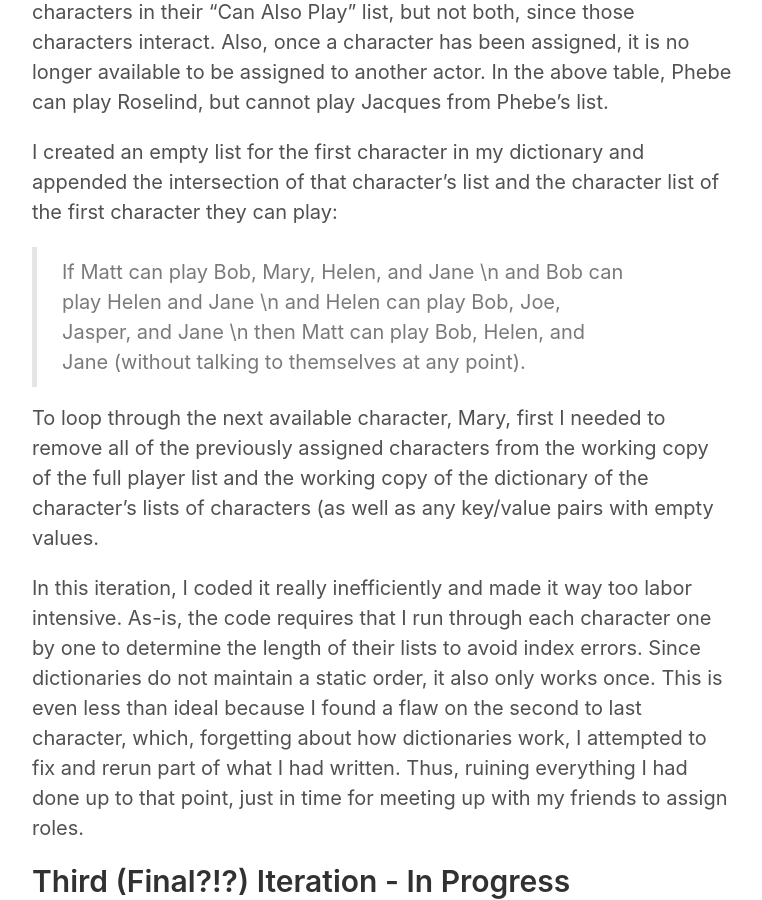
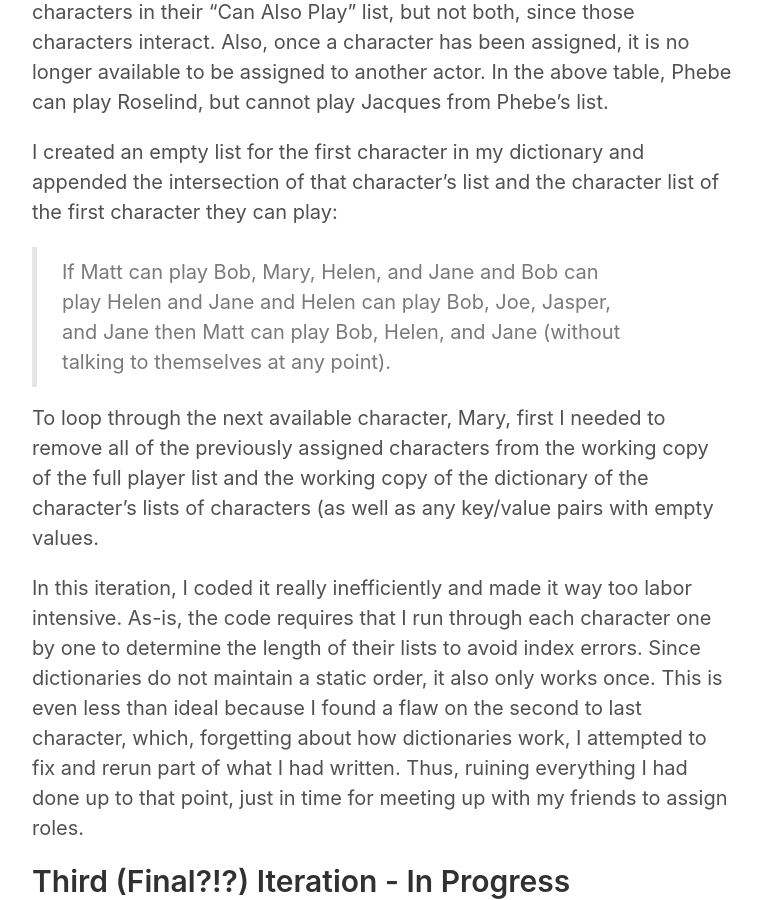
Before and after one commit to randominternetname/randominternetname.github.io, a Jekyll site: the page built from _posts/2020-06-05-Shakespeare.md, in a window 1280 px wide and 900 px high, scrolled down 1623 px. Shown: the whole window, without its empty margins (258-1020 px from the left). Built offline with Jekyll 4.4.1, drawn with Linux system fonts in a browser that asks for light colours.

Commit message:
Committing

```diff
--- a/_posts/2020-06-05-Shakespeare.md
+++ b/_posts/2020-06-05-Shakespeare.md
@@ -53,10 +53,10 @@ You'll notice that each actor could play only one of the two other characters in
 
 I created an empty list for the first character in my dictionary and appended the intersection of that character's list and the character list of the first character they can play:
 
->If Matt can play Bob, Mary, Helen, and Jane \n
-and Bob can play Helen and Jane \n
-and Helen can play Bob, Joe, Jasper, and Jane \n
-then Matt can play Bob, Helen, and Jane (without talking to themselves at any point).
+> If Matt can play Bob, Mary, Helen, and Jane
+> and Bob can play Helen and Jane
+> and Helen can play Bob, Joe, Jasper, and Jane
+> then Matt can play Bob, Helen, and Jane (without talking to themselves at any point).
 
 To loop through the next available character, Mary, first I needed to remove all of the previously assigned characters from the working copy of the full player list and the working copy of the dictionary of the character's lists of characters (as well as any key/value pairs with empty values.
 
```
